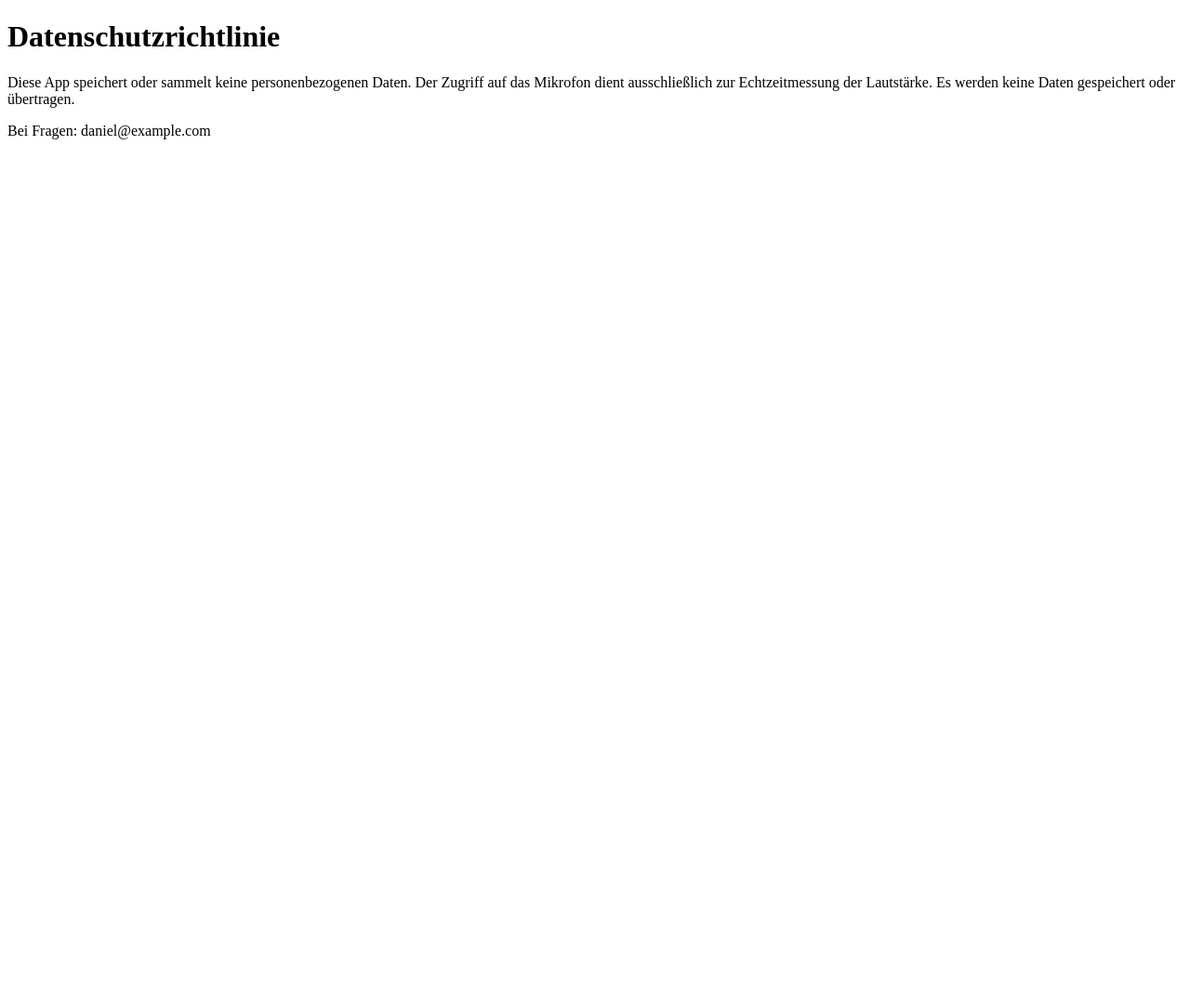
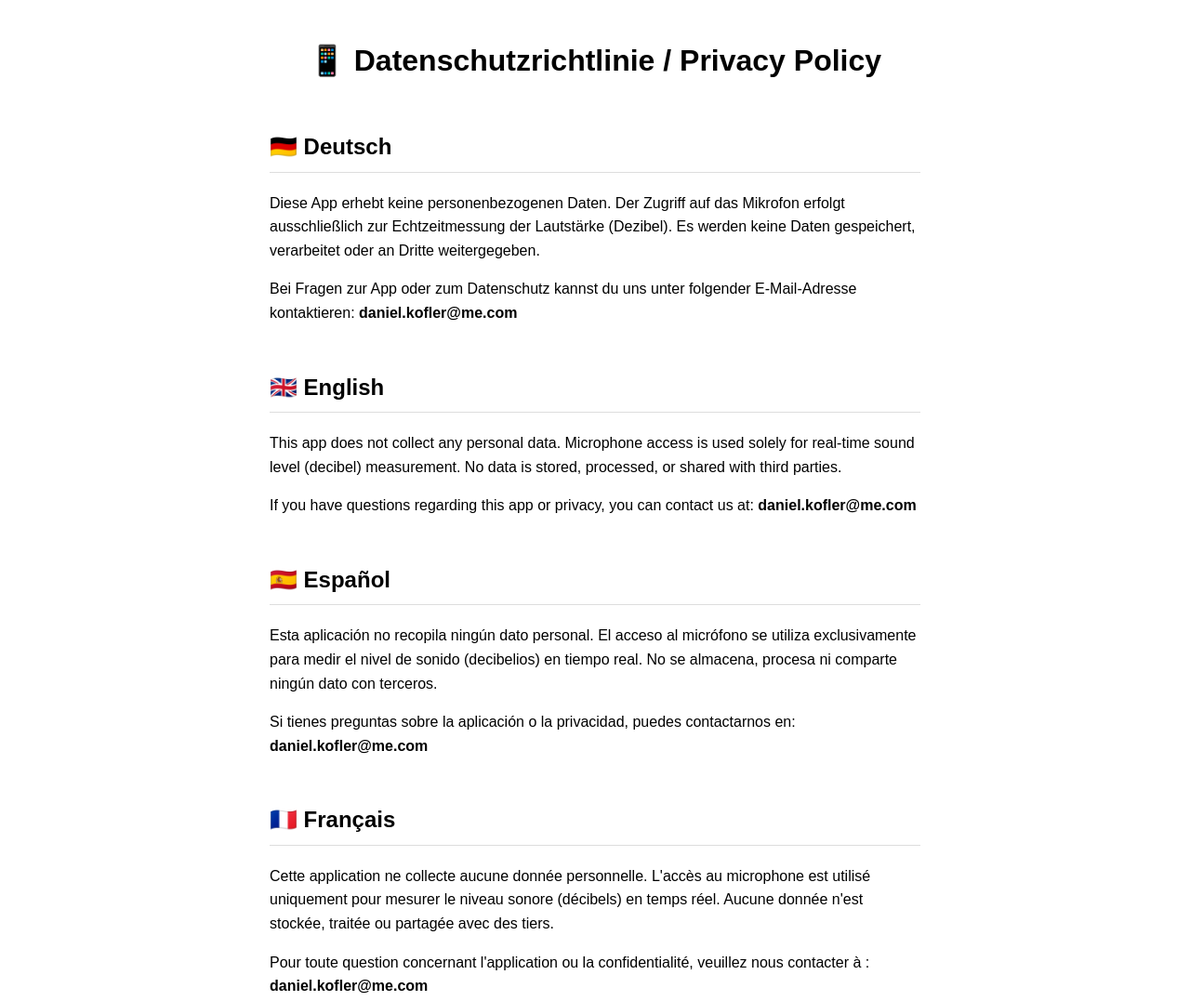
Before and after one commit to kofi1990/privacy-policy, a plain HTML site: page index.html in a window 1280 px wide. Shown: the whole page at 93% size. Before the commit the page ends 800 px from the top, so only its background shows below. Drawn offline with Linux system fonts and the light colour scheme.

Commit message:
Update index.html

```diff
--- a/index.html
+++ b/index.html
@@ -1,12 +1,47 @@
 <!DOCTYPE html>
 <html lang="de">
 <head>
-  <meta charset="UTF-8">
-  <title>Datenschutzrichtlinie</title>
+  <meta charset="UTF-8" />
+  <meta name="viewport" content="width=device-width, initial-scale=1.0"/>
+  <title>Datenschutzrichtlinie / Privacy Policy</title>
+  <style>
+    body {
+      font-family: sans-serif;
+      max-width: 700px;
+      margin: 40px auto;
+      padding: 0 20px;
+      line-height: 1.6;
+    }
+    h1 {
+      text-align: center;
+      margin-bottom: 1em;
+    }
+    h2 {
+      margin-top: 2em;
+      border-bottom: 1px solid #ddd;
+      padding-bottom: 0.3em;
+    }
+  </style>
 </head>
 <body>
-  <h1>Datenschutzrichtlinie</h1>
-  <p>Diese App speichert oder sammelt keine personenbezogenen Daten. Der Zugriff auf das Mikrofon dient ausschließlich zur Echtzeitmessung der Lautstärke. Es werden keine Daten gespeichert oder übertragen.</p>
-  <p>Bei Fragen: daniel@example.com</p>
+
+  <h1>📱 Datenschutzrichtlinie / Privacy Policy</h1>
+
+  <h2>🇩🇪 Deutsch</h2>
+  <p>Diese App erhebt keine personenbezogenen Daten. Der Zugriff auf das Mikrofon erfolgt ausschließlich zur Echtzeitmessung der Lautstärke (Dezibel). Es werden keine Daten gespeichert, verarbeitet oder an Dritte weitergegeben.</p>
+  <p>Bei Fragen zur App oder zum Datenschutz kannst du uns unter folgender E-Mail-Adresse kontaktieren: <strong>daniel.kofler@me.com</strong></p>
+
+  <h2>🇬🇧 English</h2>
+  <p>This app does not collect any personal data. Microphone access is used solely for real-time sound level (decibel) measurement. No data is stored, processed, or shared with third parties.</p>
+  <p>If you have questions regarding this app or privacy, you can contact us at: <strong>daniel.kofler@me.com</strong></p>
+
+  <h2>🇪🇸 Español</h2>
+  <p>Esta aplicación no recopila ningún dato personal. El acceso al micrófono se utiliza exclusivamente para medir el nivel de sonido (decibelios) en tiempo real. No se almacena, procesa ni comparte ningún dato con terceros.</p>
+  <p>Si tienes preguntas sobre la aplicación o la privacidad, puedes contactarnos en: <strong>daniel.kofler@me.com</strong></p>
+
+  <h2>🇫🇷 Français</h2>
+  <p>Cette application ne collecte aucune donnée personnelle. L'accès au microphone est utilisé uniquement pour mesurer le niveau sonore (décibels) en temps réel. Aucune donnée n'est stockée, traitée ou partagée avec des tiers.</p>
+  <p>Pour toute question concernant l'application ou la confidentialité, veuillez nous contacter à : <strong>daniel.kofler@me.com</strong></p>
+
 </body>
 </html>
```
